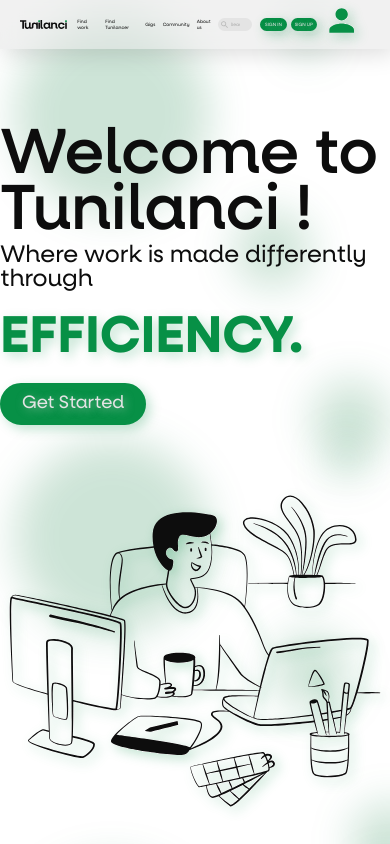
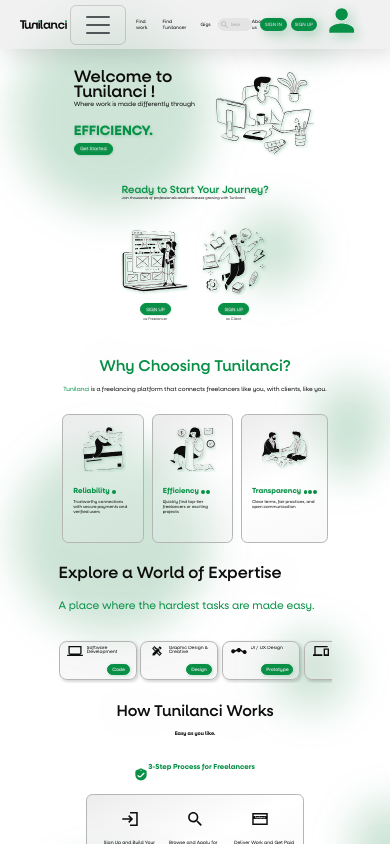
Before and after one commit to bibots101/TunilanciFE, an Angular app: page / in a window 390 px wide. Built offline with nearby package versions, Linux system fonts and the light colour scheme.

Commit message:
responsive v5

```diff
--- a/angular.json
+++ b/angular.json
@@ -28,8 +28,7 @@
             ],
             "styles": [
               "src/styles.css",
-              "public/font/stylesheet.css",
-              "./node_modules/bootstrap/dist/css/bootstrap.min.css"
+              "public/font/stylesheet.css"
             ],
             "scripts": [],
             "server": "src/main.server.ts",
--- a/src/app/app.component.html
+++ b/src/app/app.component.html
@@ -1,4 +1,5 @@
 <app-navbar/>
+<app-off-canvas-navbar/>
 <app-circles/>
 <router-outlet />
 <app-footer-page/>
--- a/src/app/app.component.ts
+++ b/src/app/app.component.ts
@@ -5,11 +5,12 @@
 import { NavbarComponent } from "./components/navbar/navbar.component";
 import { CirclesComponent } from "./components/circles/circles.component";
 import { SignupPageComponent } from "./components/signup-page/signup-page.component";
+import { OffCanvasNavbarComponent } from "./components/off-canvas-navbar/off-canvas-navbar.component";
 
 @Component({
   selector: 'app-root',
   standalone: true,
-  imports: [RouterOutlet, HomePageComponent, FooterPageComponent, NavbarComponent, CirclesComponent, SignupPageComponent],
+  imports: [RouterOutlet, HomePageComponent, FooterPageComponent, NavbarComponent, CirclesComponent, SignupPageComponent, OffCanvasNavbarComponent],
   templateUrl: './app.component.html',
   styleUrl: './app.component.css'
 })
--- a/src/app/components/home-page/home-page.component.css
+++ b/src/app/components/home-page/home-page.component.css
@@ -7,12 +7,12 @@
 }
 
 .landing-container {
-  margin-top: 100px;
+  margin-top: 2vw;
   display: flex;
   flex-direction: column;
   justify-content: center;
   align-items: center;
-  gap: 50px;
+  gap: 3.347vw;
 }
 
 /* Hero section */
@@ -21,53 +21,53 @@
   width: 100%;
   align-items: center;
   justify-content: center;
-  gap: 24px;
+  gap: 1.606vw;
   font-family: Neulis Alt, sans-serif;
   flex-wrap: wrap;
-  padding: 20px 0;
+  padding: 1.339vw 0;
 }
 
 
 .hero-content {
   align-self: stretch;
   display: flex;
-  min-width: 240px;
-  min-height: 312px;
+  min-width: 16.064vw;
+  min-height: 20.884vw;
   flex-direction: column;
   justify-content: center;
-  width: 514px;
+  width: 34.404vw;
   margin: auto 0;
 }
 
 .hero-text {
   display: flex;
   width: 100%;
-  max-width: 514px;
+  max-width: 34.404vw;
   flex-direction: column;
   justify-content: start;
 }
 
 .hero-title {
   color: #0d0d0d;
-  font-size: 64px;
-  line-height: 56px;
+  font-size: 4.284vw;
+  line-height: 3.748vw;
   margin: 0;
 }
 
 .hero-subtitle {
   color: #0d0d0d;
-  font-size: 24px;
+  font-size: 1.606vw;
   line-height: 1;
-  margin-top: 4px;
+  margin-top: 0.268vw;
 }
 
 .hero-animation {
   position: relative;
-  margin-bottom: 60px;
-  text-shadow: 4px 4px 12px rgba(7, 144, 70, 0.25);
+  margin-bottom: 4.016vw;
+  text-shadow: 0.268vw 0.268vw 0.803vw rgba(7, 144, 70, 0.25);
   align-self: start;
-  margin-top: 4px;
-  font-size: 52px;
+  margin-top: 0.268vw;
+  font-size: 3.481vw;
   font-weight: bold;
   color: var(--Green, #079046);
   text-transform: uppercase;
@@ -129,25 +129,25 @@
   aspect-ratio: 1;
   object-fit: contain;
   object-position: center;
-  width: 391px;
+  width: 26.171vw;
   align-self: stretch;
-  min-width: 240px;
+  min-width: 16.064vw;
   margin: auto 0;
 }
 
 /* Button styles */
 .cta-button {
-  text-shadow: 2px 2px 8px rgba(228, 228, 228, 0.5);
+  text-shadow: 0.134vw 0.134vw 0.535vw rgba(228, 228, 228, 0.5);
   align-self: start;
-  border-radius: 43px;
-  box-shadow: 4px 4px 12px 0px rgba(7, 144, 70, 0.25);
+  border-radius: 2.878vw;
+  box-shadow: 0.134vw 0.134vw 0.535vw 0 rgba(7, 144, 70, 0.25);
   background-color: #079046;
-  margin-top: 12px;
-  font-size: 18px;
+  margin-top: 0.803vw;
+  font-size: 1.205vw;
   color: #e4e4e4;
   line-height: 1.2;
-  padding: 8px 20px;
-  border: 2px solid #079046;
+  padding: 0.535vw 1.339vw;
+  border: 0.134vw solid #079046;
   cursor: pointer;
   transition: all 0.3s ease;
   position: relative;
@@ -156,33 +156,27 @@
 .cta-button::before {
   content: ""; /* Empty content by default */
   position: absolute;
-  left: -20px; /* Position the symbol off the button by default */
+  left: -1.339vw; /* Position the symbol off the button by default */
   top: 50%;
   transform: translateY(-50%);
   color: #079046; /* Green color for the symbol */
-  font-size: 25px;
+  font-size: 1.673vw;
   opacity: 0; /* Hidden by default */
   transition: opacity 0.3s ease, left 0.3s ease; /* Smooth animation */
 }
 
 .cta-button:hover::before {
   content: ">"; /* Add the symbol on hover */
-  left: 10px; /* Move the symbol closer to the button */
+  left: 0.669vw; /* Move the symbol closer to the button */
   opacity: 1; /* Make it visible */
 }
 
 .cta-button:hover {
-  padding: 10px 25px;
+  padding: 0.669vw 1.673vw;
   background-color: transparent;
   color: #079046;
-  transform: translateY(-2px);
+  transform: translateY(-0.134vw);
 }
-
-.cta-button:focus {
-  outline: 2px solid #fff;
-  outline-offset: 2px;
-}
-
 /* Signup section */
 .signup-section {
   display: flex;
@@ -199,7 +193,7 @@
   font-family: Neulis Alt, sans-serif;
   justify-content: center;
 
-  padding: 10px;
+  padding: 0.669vw;
 }
 
 .signup-header {
@@ -212,25 +206,25 @@
 
 .signup-title {
   color: #079046;
-  text-shadow: 4px 4px 12px rgba(7, 144, 70, 0.25);
-  font-size: 40px;
+  text-shadow: 0.268vw 0.268vw 0.803vw rgba(7, 144, 70, 0.25);
+  font-size: 2.677vw;
   line-height: 1;
   margin: 0;
 }
 
 .signup-subtitle {
   color: #0d0d0d;
-  font-size: 14px;
+  font-size: 0.937vw;
   line-height: 1.2;
-  margin-top: 4px;
+  margin-top: 0.268vw;
 }
 
 /* Profile choice cards */
 .profile-choices {
   display: flex;
-  margin-top: 40px;
+  margin-top: 2.677vw;
   align-items: start;
-  gap: 40px 80px;
+  gap: 2.677vw;
   line-height: 1.2;
   justify-content: start;
   flex-wrap: wrap;
@@ -238,66 +232,66 @@
 
 .profile-card {
   display: flex;
-  min-width: 240px;
+  min-width: 16.064vw;
   flex-direction: column;
   align-items: center;
   justify-content: start;
-  width: 260px;
+  width: 17.403vw;
 }
 
 .profile-image {
   aspect-ratio: 1;
   object-fit: contain;
   object-position: center;
-  width: 260px;
+  width: 17.403vw;
   max-width: 100%;
 }
 
 .profile-actions {
   display: flex;
-  margin-top: 20px;
+  margin-top: 1.339vw;
   flex-direction: column;
   align-items: center;
 }
 
 .signup-button {
-  text-shadow: 2px 2px 8px rgba(228, 228, 228, 0.5);
+  text-shadow: 0.134vw 0.134vw 0.535vw rgba(228, 228, 228, 0.5);
   align-self: stretch;
-  border-radius: 43px;
-  box-shadow: 4px 4px 12px 0px rgba(7, 144, 70, 0.25);
+  border-radius: 2.878vw;
+  box-shadow: 0.268vw 0.268vw 10.134vw 0 rgba(7, 144, 70, 0.25);
   background-color: #079046;
-  min-height: 32px;
-  font-size: 18px;
+  min-height: 30.134vw;
+  font-size: 1.205vw;
   color: #e4e4e4;
-  padding: 5px 20px;
+  padding: 0.335vw 1.339vw;
   border: none;
   cursor: pointer;
   transition: transform 0.2s ease;
 }
 
 .signup-button:hover {
-  transform: translateY(-2px);
+  transform: translateY(-0.134vw);
 }
 
 .signup-button:focus {
-  outline: 2px solid #fff;
-  outline-offset: 2px;
+  outline: 0.134vw solid #fff;
+  outline-offset: 0.134vw;
 }
 
 .profile-type {
   color: rgba(0, 0, 0, 0.75);
-  font-size: 14px;
-  margin-top: 8px;
+  font-size: 0.937vw;
+  margin-top: 0.535vw;
 }
 
 
 /* Accessibility */
 .visually-hidden {
   position: absolute;
-  width: 1px;
-  height: 1px;
+  width: 0.067vw;
+  height: 0.067vw;
   padding: 0;
-  margin: -1px;
+  margin: -0.067vw;
   overflow: hidden;
   clip: rect(0, 0, 0, 0);
   white-space: nowrap;
@@ -306,8 +300,8 @@
 
 /* Focus visible utility */
 :focus-visible {
-  outline: 2px solid #079046;
-  outline-offset: 2px;
+  outline: 0.134vw solid #079046;
+  outline-offset: 0.134vw;
 }
 
 /* Why choosing Tunilanci section */
@@ -328,22 +322,22 @@
   align-items: center;
   font-family: Neulis Alt, sans-serif;
   font-weight: 400;
-  padding: 20px;
+  padding: 1.339vw;
 }
 
 .section-title {
   color: #079046;
-  text-shadow: 4px 4px 12px rgba(7, 144, 70, 0.25);
-  font-size: 60px;
+  text-shadow: 0.268vw 0.268vw 10.134vw rgba(7, 144, 70, 0.25);
+  font-size: 4.016vw;
   line-height: 1;
 }
 
 .section-description {
   color: #0d0d0d;
   text-align: center;
-  font-size: 23px;
+  font-size: 1.539vw;
   line-height: 1.2;
-  margin-top: 12px;
+  margin-top: 1vw;
 }
 
 .brand-highlight {
@@ -354,29 +348,26 @@
   display: flex;
   width: 70%;
   align-items: start;
-  gap: 20px;
+  gap: 2vw;
   justify-content: center;
-  flex-wrap: wrap;
-  padding: 20px 0;
+  padding: 1.3vw 0;
 }
 
 .feature-card {
-  border-radius: 24px;
-  border: 2.5px solid var(--Cards-Stroke, #b5b5b5);
+  border-radius: 1.606vw;
+  border: 0.2vw solid var(--Cards-Stroke, #b5b5b5);
   background: linear-gradient(
     155deg,
     rgba(181, 181, 181, 0.25) 0%,
     rgba(255, 255, 255, 0.25) 50%,
     rgba(228, 228, 228, 0.25) 100%
   );
-  backdrop-filter: blur(20px);
+  backdrop-filter: blur(1.339vw);
   display: flex;
-  min-width: 300px;
-  width: 280px;
-  height: 380px;
+  width:30vw;
+  height: 33vw;
   flex-direction: column;
-  flex-basis: 0%;
-  padding: 35px 10px;
+  padding: 1vw;
 }
 
 .image-container {
@@ -386,7 +377,7 @@
   width: 15vw;
   align-items: center;
   justify-content: center;
-  padding: 24px;
+  padding: 1.6vw;
 }
 
 .feature-image {
@@ -398,47 +389,47 @@
 
 .content-wrapper {
   display: flex;
-  margin-top: 12px;
+  margin-top: 2vw;
   width: 100%;
   flex-direction: column;
   font-family: Neulis Alt, sans-serif;
-  padding: 0 24px 24px;
+  padding: 0 1.6vw 1.6vw;
 }
 
 .title-container {
   align-items: center;
   display: flex;
-  gap: 8px;
+  gap: 0.6vw;
 }
 
 .feature-title {
   color: #079046;
-  font: 400 24px/1 Neulis Alt, -apple-system, Roboto, Helvetica, sans-serif;
-  margin: 8px 0px;
-  font-size: 28px;
+  font: 400 1.6vw/1 Neulis Alt, -apple-system, Roboto, Helvetica, sans-serif;
+  margin: 0.5vw 0;
+  font-size: 1.9vw;
   font-weight: bold;
 }
 
 .indicator-dot {
   background-color: #079046;
   border-radius: 50%;
-  width: 16px;
-  height: 16px;
+  aspect-ratio: 1;
+  width: 1vw;
   display: block;
 }
 
 .indicator-group {
   display: flex;
-  gap: 2px;
+  gap: 0.2vw;
   align-items: center;
 }
 
 .feature-description {
   color: #0d0d0d;
-  margin-top: 8px;
-  font: 400 16px/19px Neulis Alt, -apple-system, Roboto, Helvetica, sans-serif;
-  font-size: 16px;
-  width: 65%;
+  margin-top: 0.535vw;
+  font: 400 1.1vw/1.272vw Neulis Alt, -apple-system, Roboto, Helvetica, sans-serif;
+  font-size: 1.071vw;
+  width: 100%;
   line-height: 1.2;
 }
 
@@ -456,7 +447,7 @@
 }
 .expertise-title{
   color: #0d0d0d;
-  text-shadow: 4px 4px 12px rgba(7, 144, 70, 0.25);
+  text-shadow: 0.268vw 0.268vw 10.134vw rgba(7, 144, 70, 0.25);
   font-size: 4.2vw;
   line-height: 1;
 }
@@ -470,7 +461,7 @@
 .world-card-container {
   max-width: 100%;
   width: 100%;
-  margin: 2vh 0px;
+  margin: 2vw 0;
   overflow: hidden;
   position: relative;
   user-select: none;
@@ -480,10 +471,11 @@
   display: flex;
   overflow-x: auto;
   scroll-behavior: smooth;
-  gap: 2.2vw;
-  padding: 1.2vh 0;
+  gap: 1vw;
+  z-index: 999;
+  padding: 1.2vw 0;
   width: 100%;
-  height: 22vh;
+  height: 12vw;
   cursor: grab;
   -webkit-overflow-scrolling: touch;
 }
@@ -498,9 +490,9 @@
 
 app-world-card {
   flex: 0 0 auto;
-  width: 18vw;
   scroll-snap-align: center;
 }
+
 /* steps styles */
 .steps-section{
   display: flex;
@@ -512,69 +504,69 @@
 }
 .steps-title{
   color: #0d0d0d;
-  text-shadow: 4px 4px 12px rgba(7, 144, 70, 0.25);
-  font-size: 60px;
+  text-shadow: 0.268vw 0.268vw 10.134vw rgba(7, 144, 70, 0.25);
+  font-size: 4.016vw;
   line-height: 1;
 }
 .steps-slogan{
   color: #0d0d0d;
-  font-size: 20px;
+  font-size: 1.339vw;
   line-height: 1.2;
-  margin-top: 12px;
+  margin-top: 1vw;
   font-weight: 600;
 }
 .verified-desc{
   color: #079046;
-  font-size: 28px;
+  font-size: 1.874vw;
   line-height: 1.2;
-  margin-top: 12px;
+  margin-top: 1vw;
   font-weight: 600;
 }
 .verified-image{
-  margin-top: 13px;
+  margin-top: 0.87vw;
   aspect-ratio: 1.5;
   width: 3vw;
 }
 .line-verif{
-  margin-top: 20px;
+  margin-top: 1.339vw;
   display: flex;
-  gap: 5px;
+  gap: 0.335vw;
 }
 .onboarding-container {
   align-items: center;
-  border-radius: 32px;
-  border: 2.5px solid var(--Cards-Stroke, #b5b5b5);
+  border-radius: 1.6vw;
+  border: 0.2vw solid var(--Cards-Stroke, #b5b5b5);
   background: linear-gradient(
     155deg,
     rgba(181, 181, 181, 0.25) 0%,
     rgba(255, 255, 255, 0.25) 50%,
     rgba(228, 228, 228, 0.25) 100%
   );
-  backdrop-filter: blur(20px);
+  backdrop-filter: blur(1.339vw);
   display: flex;
   flex-direction: column;
   font-family: Neulis Alt, sans-serif;
   font-weight: 400;
   justify-content: center;
-  padding: 32px;
-  margin-top: 25px;
+  padding: 10vw;
+  margin-top: 1.673vw;
 }
 
 .steps-container {
   display: flex;
   align-items: start;
-  gap: 50px;
+  gap: 3.3vw;
   justify-content: start;
   flex-wrap: wrap;
-  padding: 20px;
+  padding: 3vw;
 }
 
 .step-item {
   display: flex;
   flex-direction: column;
   justify-content: start;
-  width: 200px;
-  gap: 25px;
+  width: 13.387vw;
+  gap: 1.673vw;
 
 }
 
@@ -582,47 +574,51 @@
   display: flex;
   width: 100%;
   flex-direction: column;
-  font-size: 20px;
+  font-size: 1.339vw;
   color: #0d0d0d;
-  line-height: 17px;
+  line-height: 1.138vw;
   justify-content: start;
-  gap: 22px;
+  gap: 2.5vw;
 }
 
 .step-icon {
   aspect-ratio: 1.1;
   object-fit: contain;
   object-position: center;
-  width: 55px;
+  width: 4vw;
   align-self: center;
 }
 
 .step-title {
-  margin-top: 16px;
-  font-size: 18px;
+  margin-top: 1.071vw;
+  font-size: 1.205vw;
   font-weight: normal;
-  width: 250px;
+  width:16.734vw;
 }
 
+#fix{
+  margin-top:2.5vw;
+}
+.step-actions{
+  display: flex;
+  flex-direction: column;
+  gap: 0.5vw;
+}
 .action-button {
-  text-shadow: 2px 2px 8px rgba(228, 228, 228, 0.5);
+  text-shadow: 0.134vw 0.134vw 0.535vw rgba(228, 228, 228, 0.5);
   align-self: stretch;
-  border-radius: 43px;
-  box-shadow: 4px 4px 12px 0px rgba(7, 144, 70, 0.25);
+  border-radius: 2.878vw;
+  box-shadow: 0.268vw 0.268vw 10.134vw 0 rgba(7, 144, 70, 0.25);
   background-color: #079046;
-  margin-top: 12px;
-  min-height: 24px;
+  min-height: 1.606vw;
   width: 100%;
-  font-size: 16px;
+  font-size: 1.071vw;
   color: #e4e4e4;
   line-height: 1.2;
-  padding: 3px 16px;
-  border: 2px solid #079046;
+  padding: 0.201vw 1.071vw;
+  border: 0.134vw solid #079046;
   cursor: pointer;
   transition: background-color 0.2s ease;
-}
-#fixed{
-  margin-bottom: 18px;
 }
 .action-button:hover,
 .action-button:focus {
@@ -631,9 +627,9 @@
 }
 
 
-@media (max-width: 991px) {
+@media (max-width: 990.067vw) {
   .onboarding-container {
-    padding: 20px;
+    padding: 1.339vw;
   }
 
   .steps-container {
@@ -649,55 +645,55 @@
   flex-direction: column;
   justify-content: center;
   align-items: center;
-  margin-bottom: 100px;
+  margin-bottom: 6.693vw;
 }
 .community-title{
   color: #0d0d0d;
-  text-shadow: 4px 4px 12px rgba(7, 144, 70, 0.25);
-  font-size: 55px;
+  text-shadow: 0.268vw 0.268vw 10.134vw rgba(7, 144, 70, 0.25);
+  font-size: 3.681vw;
   line-height: 1;
-  margin-bottom: 20px;
+  margin-bottom: 1.339vw;
 }
 .community-slogan{
   color: #0d0d0d;
-  font-size: 20px;
+  font-size: 1.339vw;
   line-height: 1.2;
   font-weight: 400;
 }
 .cards-container{
   display: flex;
   flex-wrap: wrap;
-  gap: 20px;
+  gap: 1.339vw;
   justify-content: center;
-  margin-top: 20px;
+  margin-top: 1.339vw;
   width: 80vw;
 }
 .lanci-title{
-  margin-top: 40px;
+  margin-top: 2.677vw;
   color: #079046;
-  font-size: 60px;
+  font-size: 4.016vw;
   line-height: 1.2;
-  margin-bottom: 10px;
+  margin-bottom: 0.669vw;
 }
 .lanci-desc{
   color: #0d0d0d;
-  font-size: 24px;
+  font-size: 1.606vw;
   line-height: 1.2;
   font-weight: 400;
 }
 .lanci-button{
-  text-shadow: 2px 2px 8px rgba(228, 228, 228, 0.5);
-  border-radius: 43px;
-  box-shadow: 4px 4px 12px 0px rgba(7, 144, 70, 0.25);
+  text-shadow: 0.134vw 0.134vw 0.535vw rgba(228, 228, 228, 0.5);
+  border-radius: 2.878vw;
+  box-shadow: 0.268vw 0.268vw 10.134vw 0 rgba(7, 144, 70, 0.25);
   background-color: #079046;
-  margin-top: 12px;
-  min-height: 24px;
+  margin-top: 2vw;
+  min-height: 1.606vw;
   width: 27%;
-  font-size: 20px;
+  font-size: 1.339vw;
   color: #e4e4e4;
   line-height: 1.2;
-  padding: 3px 16px;
-  border: 2px solid #079046;
+  padding: 0.201vw 1.071vw;
+  border: 0.134vw solid #079046;
   cursor: pointer;
   transition: all 0.3s ease;
   position: relative;
@@ -705,30 +701,25 @@
 .lanci-button::before {
   content: "";
   position: absolute;
-  left: -20px;
+  left: -1.339vw;
   transform: translateY(-50%);
   color: #079046; /* Green color for the symbol */
   aspect-ratio: 1.5;
-  width: 20px;
+  width: 1.339vw;
   opacity: 0; /* Hidden by default */
   transition: opacity 0.3s ease, left 0.3s ease; /* Smooth animation */
 }
 
 .lanci-button:hover::before {
   content: url("/images/home/community.svg"); /* Add the symbol on hover */
-  left: 10px; /* Move the symbol closer to the button */
-  top: 22px;
+  left: 0.8vw; /* Move the symbol closer to the button */
+  top: 1.5vw;
   opacity: 1; /* Make it visible */
 }
 
 .lanci-button:hover {
-  padding: 10px 25px;
+  padding: 0.669vw 1.673vw;
   background-color: transparent;
   color: #079046;
-  transform: translateY(-2px);
+  transform: translateY(-0.134vw);
 }
-
-.lanci-button:focus {
-  outline: 2px solid #fff;
-  outline-offset: 2px;
-}
--- a/src/app/components/home-page/home-page.component.html
+++ b/src/app/components/home-page/home-page.component.html
@@ -244,7 +244,7 @@
               class="step-icon"
               alt="Connect with freelancers icon"
             />
-            <h2 class="step-title" id="fixed ">Connect with Freelancers <br></h2>
+            <h2 class="step-title" id="fix">Connect with Freelancers <br></h2>
           </div>
           <button class="action-button" tabindex="0">Tunilancers Hub</button>
         </article>
--- a/src/app/components/home-page/world-card/world-card.component.css
+++ b/src/app/components/home-page/world-card/world-card.component.css
@@ -5,9 +5,9 @@
     box-shadow: 0.4vw 0.4vw 1vw 0vw rgba(0, 0, 0, 0.2);
     background-color: rgba(228, 228, 228, 0.25);
     display: flex;
-    max-width: 20vw;
-    width: 15vw;
-    padding: 3vh 2vw;
+    max-width: 25vw;
+    width: 20vw;
+    padding: 1vw 2vw;
     gap: 2vw;
   }
 
@@ -39,7 +39,7 @@
     font-size: 1.2vw;
     font-weight: 400;
     color: #0d0d0d;
-    line-height: 3vh;
+    line-height: 1.2vw;
     margin: 0;
     width:11vw;
     line-clamp: 2;
@@ -50,9 +50,9 @@
     border-radius: 2vw;
     box-shadow: 0.2vw 0.2vw 0.9vw 0vw rgba(7, 144, 70, 0.25);
     background-color: #079046;
-    margin-top: 4vh;
-    padding: 1vh 1vw;
-    min-height: 2vh;
+    margin-top: 2vw;
+    padding: 0.5vw 1vw;
+    min-height: 1vw;
     font-family: 'Neulis Alt', sans-serif;
     font-size: 1.2vw;
     color: #e4e4e4;
@@ -81,7 +81,7 @@
   }
 
   .action-button:hover {
-    padding: 1vh 1.8vw;
+    padding: 0.6vw 1.8vw;
     background-color: transparent;
     color: #079046;
     transform: translateY(-0.01vw);
--- a/src/app/components/navbar/navbar.component.css
+++ b/src/app/components/navbar/navbar.component.css
@@ -15,9 +15,7 @@
     flex-wrap: nowrap;
     padding: 1.2vw 2.5vw;
     width: 100%;
-    position: fixed;
     z-index: 1;
-    top: 0;
 
   }
 
--- a/src/app/components/navbar/navbar.component.html
+++ b/src/app/components/navbar/navbar.component.html
@@ -1,11 +1,14 @@
-<nav class="navigation-bar" role="navigation" aria-label="Main navigation">
+<nav class="navigation-bar navbar sticky-top" role="navigation" aria-label="Main navigation">
   <a routerLink="/" routerLinkActive="active"><img
     loading="lazy"
     src="images/header/logo.svg"
     class="company-logo"
     alt="Company Logo"
   /></a>
-    <div class="navigation-menu" id="navbarNav">
+  <button class="navbar-toggler red" type="button" data-bs-toggle="collapse" data-bs-target="#navbarNav" aria-controls="navbarNav" aria-expanded="false" aria-label="Toggle navigation">
+    <span class="navbar-toggler-icon red"></span>
+  </button>
+    <div class="navigation-menu collapse navbar-collapse" id="navbarNav">
       <div class="menu-item">
         <span class="status-indicator"></span>
         <a href="#" class="menu-link">Find work</a>
--- /dev/null
+++ b/src/app/components/off-canvas-navbar/off-canvas-navbar.component.css
@@ -0,0 +1,3 @@
+.offcanvas{
+    width: 70%;
+}
--- /dev/null
+++ b/src/app/components/off-canvas-navbar/off-canvas-navbar.component.html
@@ -0,0 +1,6 @@
+<div class="offcanvas offcanvas-end text-bg-dark" tabindex="-1" id="navbarNav" aria-labelledby="offcanvasDarkNavbarLabel">
+    <div class="offcanvas-header">
+      <h5 class="offcanvas-title" id="offcanvasDarkNavbarLabel">LAAABED ITJAAAAREB</h5>
+      <button type="button" class="btn-close btn-close-white" data-bs-dismiss="offcanvas" aria-label="Close"></button>
+    </div>
+  </div>
--- a/src/index.html
+++ b/src/index.html
@@ -6,8 +6,10 @@
   <base href="/">
   <meta name="viewport" content="width=device-width, initial-scale=1">
   <link rel="icon" type="image/x-icon" href="favicon.ico">
+  <link href="https://cdn.jsdelivr.net/npm/bootstrap@5.3.3/dist/css/bootstrap.min.css" rel="stylesheet" integrity="sha384-QWTKZyjpPEjISv5WaRU9OFeRpok6YctnYmDr5pNlyT2bRjXh0JMhjY6hW+ALEwIH" crossorigin="anonymous">
 </head>
 <body>
   <app-root></app-root>
+  <script src="https://cdn.jsdelivr.net/npm/bootstrap@5.3.3/dist/js/bootstrap.bundle.min.js" integrity="sha384-YvpcrYf0tY3lHB60NNkmXc5s9fDVZLESaAA55NDzOxhy9GkcIdslK1eN7N6jIeHz" crossorigin="anonymous"></script>
 </body>
 </html>
```
Also changed, not shown: src/app/components/off-canvas-navbar/off-canvas-navbar.component.ts (added, +12 -0 lines), 1 other file (tests, documents, lock files or other folders).
